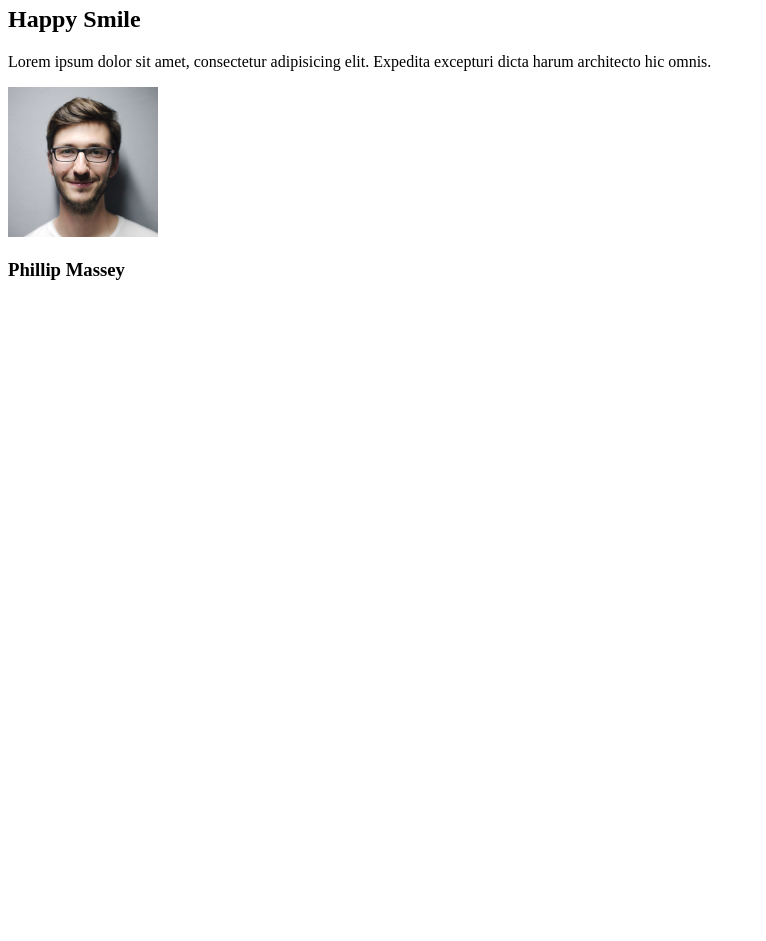
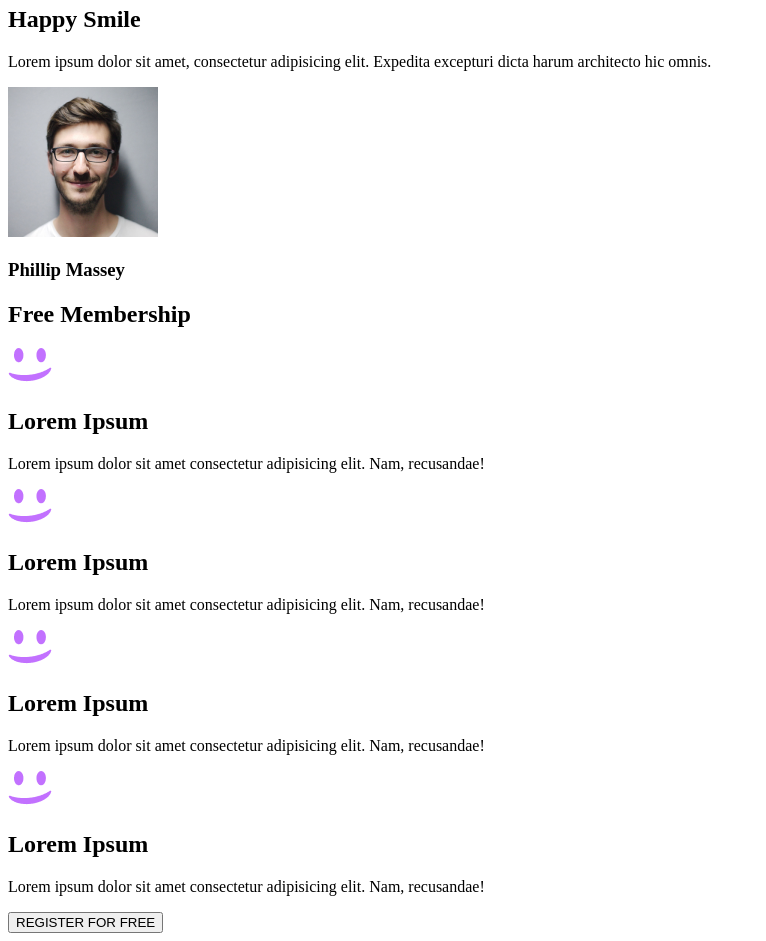
Before and after one commit to JustDevOzy/alx_html_css, a plain HTML site: page html_advanced/index.html in a window 1280 px wide. Shown: the part 3178-4119 px from the top of the page, without its empty margins (0-766 px from the left). Before the commit the page ends 3478 px from the top, so only its background shows below. Drawn offline with Linux system fonts and the light colour scheme; files whose address does not match are found by name.

Commit message:
Another Section

```diff
--- a/html_advanced/index.html
+++ b/html_advanced/index.html
@@ -127,6 +127,62 @@
             </div>
         </section>
 
+        <section>
+            <h1>Free Membership</h1>
+            <div>
+                <div>
+                <div>
+                    <img src="./Images/smile.png">
+                </div>
+                <div>
+                    <h2>Lorem Ipsum</h2>
+                </div>
+                <div>
+                    <p>Lorem ipsum dolor sit amet consectetur adipisicing elit. Nam, recusandae!</p>
+                </div>
+                </div>
+
+                <div>
+                    <div>
+                    <img src="./Images/smile_2.png">
+                </div>
+                <div>
+                    <h2>Lorem Ipsum</h2>
+                </div>
+                <div>
+                    <p>Lorem ipsum dolor sit amet consectetur adipisicing elit. Nam, recusandae!</p>
+                </div>
+                </div>
+
+                <div>
+                    </div>
+                     <img src="./Images/smile_3.png">
+                </div>
+                <div>
+                    <h2>Lorem Ipsum</h2>
+                </div>
+                <div>
+                    <p>Lorem ipsum dolor sit amet consectetur adipisicing elit. Nam, recusandae!</p>
+                </div>
+                </div>
+
+                <div>
+                    <div>
+                    <img src="./Images/smile.png">
+                </div>
+                <div>
+                    <h2>Lorem Ipsum</h2>
+                </div>
+                <div>
+                    <p>Lorem ipsum dolor sit amet consectetur adipisicing elit. Nam, recusandae!</p>
+                </div>
+                </div>
+
+                <button>
+                    REGISTER FOR FREE
+                </button>
+            </div>
+        </section>
 
 
 
```
Also changed, not shown: html_advanced/Images/smile.png (added), html_advanced/Images/smile_2.png (added), html_advanced/Images/smile_3.png (added).
